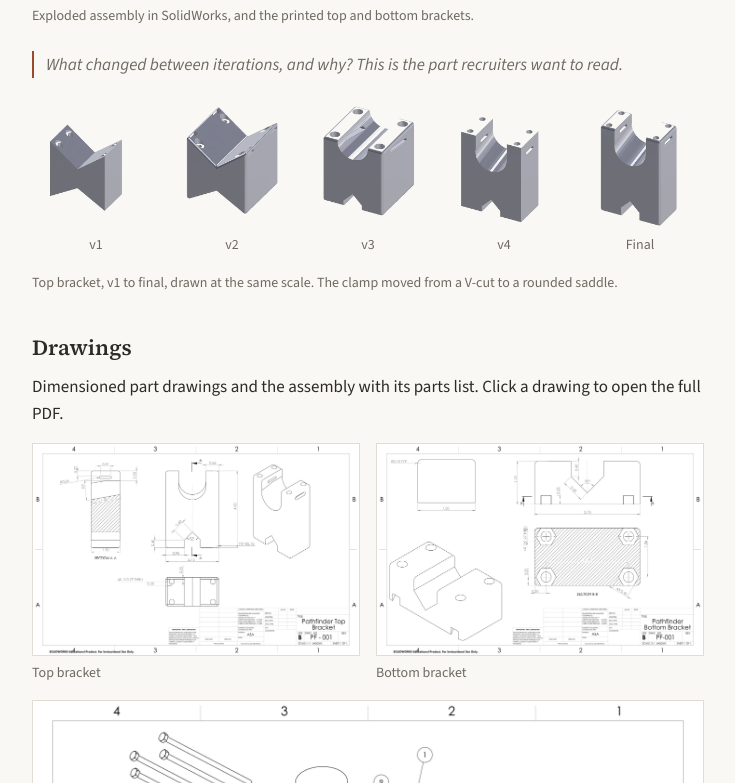
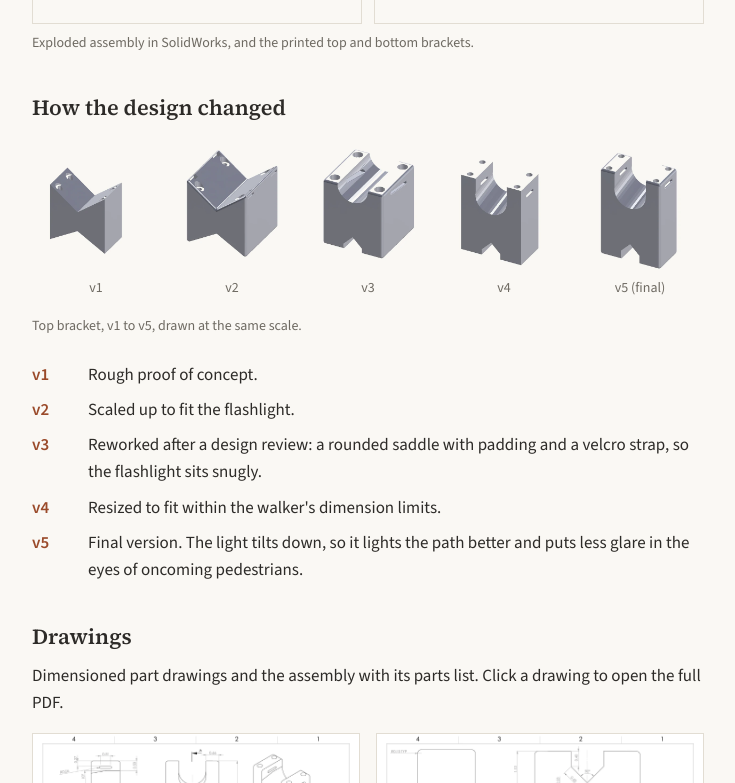
Before and after one commit to jxpaav-dev/jackpaavola-site, a plain HTML site: page projects/pathfinder.html in a window 1280 px wide. Shown: the part 1796-2579 px from the top of the page, without its empty margins (272-1007 px from the left). Drawn offline with nearby package versions, Linux system fonts and the light colour scheme.

Commit message:
Pathfinder: problem statement and v1-v5 design changes
Co-Authored-By: Claude Opus 5.5 <noreply@anthropic.com>

```diff
--- a/projects/pathfinder.html
+++ b/projects/pathfinder.html
@@ -39,7 +39,7 @@
       </figure>
 
       <h2>The problem</h2>
-      <p class="todo">Who the user was, what they struggled with, and what the light needed to do. Two or three sentences.</p>
+      <p>Our client needs adequate lighting when walking outdoors with his walker. The goal was a prototype that lights the path at night, so he can safely navigate sidewalks and walkways while using the walker.</p>
 
       <h2>What I did</h2>
       <ul>
@@ -54,18 +54,25 @@
         <figcaption>Exploded assembly in SolidWorks, and the printed top and bottom brackets.</figcaption>
       </figure>
 
-      <p class="todo">What changed between iterations, and why? This is the part recruiters want to read.</p>
-
+      <h2>How the design changed</h2>
       <figure>
         <ol class="iterations">
-          <li><img src="../assets/pathfinder-v1.webp" width="480" height="480" alt="Bracket v1: small block with a sharp V-cut clamp"><span>v1</span></li>
-          <li><img src="../assets/pathfinder-v2.webp" width="480" height="480" alt="Bracket v2: larger V-cut block"><span>v2</span></li>
-          <li><img src="../assets/pathfinder-v3.webp" width="480" height="480" alt="Bracket v3: switched to a rounded saddle with a center slot"><span>v3</span></li>
-          <li><img src="../assets/pathfinder-v4.webp" width="480" height="480" alt="Bracket v4: shorter rounded saddle"><span>v4</span></li>
-          <li><img src="../assets/pathfinder-final.webp" width="480" height="480" alt="Final bracket: rounded saddle, refined for fit"><span>Final</span></li>
+          <li><img src="../assets/pathfinder-v1.webp" width="480" height="480" alt="Bracket v1: small block with a V-cut clamp"><span>v1</span></li>
+          <li><img src="../assets/pathfinder-v2.webp" width="480" height="480" alt="Bracket v2: larger V-cut block sized for the flashlight"><span>v2</span></li>
+          <li><img src="../assets/pathfinder-v3.webp" width="480" height="480" alt="Bracket v3: rounded saddle with slots for a velcro strap"><span>v3</span></li>
+          <li><img src="../assets/pathfinder-v4.webp" width="480" height="480" alt="Bracket v4: rounded saddle resized to the walker's dimensions"><span>v4</span></li>
+          <li><img src="../assets/pathfinder-final.webp" width="480" height="480" alt="Final bracket, v5: saddle angled so the light tilts down toward the path"><span>v5 (final)</span></li>
         </ol>
-        <figcaption>Top bracket, v1 to final, drawn at the same scale. The clamp moved from a V-cut to a rounded saddle.</figcaption>
+        <figcaption>Top bracket, v1 to v5, drawn at the same scale.</figcaption>
       </figure>
+
+      <dl class="steps">
+        <dt>v1</dt><dd>Rough proof of concept.</dd>
+        <dt>v2</dt><dd>Scaled up to fit the flashlight.</dd>
+        <dt>v3</dt><dd>Reworked after a design review: a rounded saddle with padding and a velcro strap, so the flashlight sits snugly.</dd>
+        <dt>v4</dt><dd>Resized to fit within the walker's dimension limits.</dd>
+        <dt>v5</dt><dd>Final version. The light tilts down, so it lights the path better and puts less glare in the eyes of oncoming pedestrians.</dd>
+      </dl>
 
       <h2>Drawings</h2>
       <p>Dimensioned part drawings and the assembly with its parts list. Click a drawing to open the full PDF.</p>
--- a/styles.css
+++ b/styles.css
@@ -194,6 +194,15 @@ main { padding-top: 3rem; padding-bottom: 4rem; }
   height: auto;
   border: 1px solid var(--rule);
 }
+.steps {
+  display: grid;
+  grid-template-columns: 2.5rem 1fr;
+  gap: 0.5rem 1rem;
+  margin: 0 0 1rem;
+}
+.steps dt { color: var(--accent); font-weight: 600; }
+.steps dd { margin: 0; }
+
 .pair {
   display: grid;
   grid-template-columns: 1fr 1fr;
```
